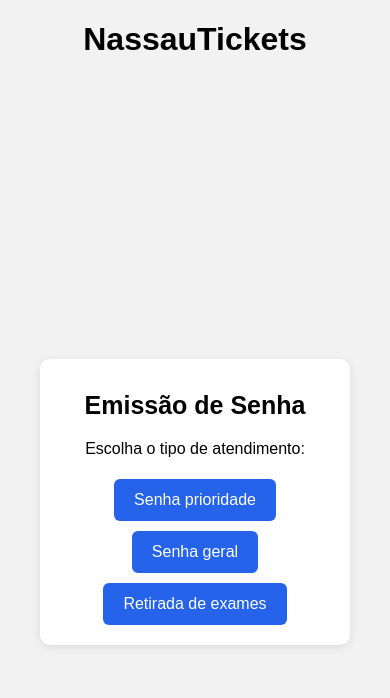
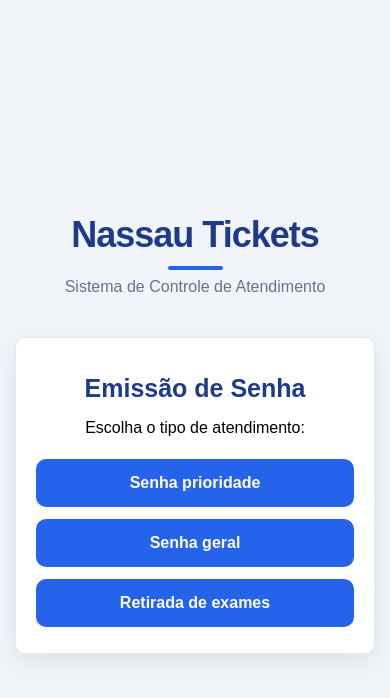
Before and after one commit to gjd-oliveira/nassauTickets, a React app in the folder nassauTickets/frontend/: page / in a window 390 px wide. Shown: the top 698 px of the page. Built offline with nearby package versions, Linux system fonts and the light colour scheme; the HTML template or start-up script is replaced by a standard one.

Commit message:
Ajustando mais funcionalidades e trazando uma repaginada no visual, ainda que pequena.

```diff
--- a/nassauTickets/frontend/src/App.jsx
+++ b/nassauTickets/frontend/src/App.jsx
@@ -1,12 +1,10 @@
 
-import EmissaoSenha from './pages/EmissaoSenha.jsx';
+import EmissaoSenha from './pages/Emissaosenha.jsx';
 
 
 function App() {
   return (
     <div>
-      <h1>NassauTickets</h1>
-
       <EmissaoSenha />
     </div>
   );
--- a/nassauTickets/frontend/src/components/Botao.jsx
+++ b/nassauTickets/frontend/src/components/Botao.jsx
@@ -11,7 +11,7 @@ function Botao(props) {
    }
 
     return (
-        <button className={props.classe || "botao"} onClick={clicar}>
+        <button className={props.classe || "botao"} onClick={clicar} disabled={props.desabilitado}>
             {props.texto}
         </button>
     );
--- a/nassauTickets/frontend/src/pages/EmissaoSenha.jsx
+++ b/nassauTickets/frontend/src/pages/EmissaoSenha.jsx
@@ -2,22 +2,45 @@
 
 import {useState} from 'react';
 import Botao from '../components/Botao.jsx';
+import {solicitarEmissaoSenha} from '../services/senhasService.js';
 
 function EmissaoSenha() {
    const [tipoSelecionado, setTipoSelecionado] = useState('');
    const [senha, setSenha] = useState('');
+   const [carregando, setCarregando] = useState(false);
 
    function selecionarTipo(tipo) {
         setTipoSelecionado(tipo);
         setSenha('');
     }
 
-   function emitirSenha () {
-    setSenha(tipoSelecionado + '001');
+   async function emitirSenha () {
+        setCarregando(true);
+
+        try {
+        const resultado= await solicitarEmissaoSenha(tipoSelecionado);
+
+        setSenha(resultado.numero);
+
+        } catch (erro) {
+            console.error('Erro ao emitir a senha:', erro);
+            alert('Não foi possível emitir a sua senha. Por favor, tente novamente.');
+
+        } finally {
+
+        setCarregando(false);
+    }
+
    }
 
    return (
-        <div className= "emissão-senha">
+        <main className= "pagina-emissao">
+
+            <header className="cabecalho">
+                <h1>Nassau Tickets</h1>
+                <p>Sistema de Controle de Atendimento</p>
+            </header>
+
             <div className="cartao-emissao">
             <h1 className= "titulo-emissao"> Emissão de Senha </h1>
 
@@ -50,19 +73,23 @@ function EmissaoSenha() {
 
            {tipoSelecionado !== '' && (
             <Botao
-            texto= "Emitir senha"
+            texto= {carregando ? "Emitindo..." : "Emitir senha"}
             aoClicar={emitirSenha}
             classe= "botao-emitir"
+            desabilitado={carregando}
             />
            )}
 
            {senha !== '' && (
-            <p>Sua senha é: {senha}</p>
+            <div className="senha-gerada">
+            <p>Sua senha é: </p>
+            <h2>{senha}</h2>
+            </div>
            )}
 
 
             </div>
-            </div>
+        </main>
     );
 }
 
--- /dev/null
+++ b/nassauTickets/frontend/src/services/senhasService.js
@@ -0,0 +1,13 @@
+// Adicionando função para solicitar emissão de senha.
+
+export async function solicitarEmissaoSenha (tipo) {
+    return new Promise((resolve) => {
+        setTimeout(() => {
+            resolve({
+                numero: `${tipo}001`,
+                tipo: tipo,
+                status: 'EMITIDA'
+            });
+        }, 1000);
+    });
+}
--- a/nassauTickets/frontend/src/styles/global.css
+++ b/nassauTickets/frontend/src/styles/global.css
@@ -22,8 +22,10 @@ h1 {
 }
 
 .titulo-emissao {
-  font-size: 32px;
-  margin-bottom: 20px;
+  font-size: 30px;
+  font-weight: 700;
+  color: #1e3a8a;
+  margin-bottom: 15px;
 }
 
 .botao {
@@ -39,38 +41,46 @@ h1 {
   border-radius: 10px;
   box-shadow: 0 2px 10px rgba(0, 0, 0, 0.1);
   width: 100%;
-  max-width: 500%;
+  max-width: 500px;
+  text-align: center;
+  box-shadow: 0 8px 25px rgba(0, 0, 0, 0.08);
+  border: 1px solid #e2e8f0;
 }
 
 .botao-atendimento {
   background-color: #2563eb;
   color: white;
   border: none;
-  border-radius: 6px;
-  padding: 12px 20px;
-  margin: 5px;
+  border-radius: 10px;
+  padding: 15px 25px;
+  margin: 8px;
   font-size: 16px;
+  font-weight: 600;
   cursor: pointer;
+  transition: background-color 0.2s, transform 0.2s;
 }
 
 .botao-atendimento:hover {
   background-color: #1d4ed8;
+  transform: translateY(-2px);
 }
 
 .botao-emitir {
   background-color: #16a34a;
   color: white;
   border: none;
-  border-radius: 6px;
-  padding: 14px 25px;
-  margin: 15px;
+  border-radius: 10px;
+  padding: 15px 30px;
+  margin-top: 20px;
   font-size: 17px;
-  font-weight: bold;
+  font-weight: 700;
   cursor: pointer;
+  transition: background-color 0.2s, transform 0.2s;
 }
 
 .botao-emitir:hover {
   background-color: #15803d;
+  transform: translateY(-2px);
 }
 
 @media (max-width: 600px) {
@@ -82,3 +92,100 @@ h1 {
     font-size: 25px;
   }
 }
+
+.pagina-emissao {
+  min-height: 100vh;
+  display:flex;
+  flex-direction: column;
+  justify-content: center;
+  align-items: center;
+  gap: 20px;
+  background-color: #f1f5f9;
+  padding: 30px;
+}
+
+.cabecalho {
+  width: 100%;
+  max-width: 500px;
+  text-align: center;
+  margin-bottom: 5px;
+}
+
+.cabecalho h1 {
+  color: #1e3a8a;
+  font-size: 36px;
+  font-weight: 800;
+  letter-spacing: -1px;
+  margin-bottom: 8px;
+}
+
+.cabecalho h1::after {
+  content:"";
+  display:block;
+  width: 55px;
+  height: 4px;
+  background-color: #2563eb;
+  border-radius: 10px;
+  margin: 10px auto 0;
+}
+
+.cabecalho p {
+  color: #64748b;
+  font-size: 16px;
+  margin-top: 0px;
+}
+
+.senha-gerada {
+  background-color: #eff6ff;
+  border: 2px solid #bfdbfe;
+  border-radius: 12px;
+  padding: 20px;
+  margin-top: 25px;
+}
+
+.senha-gerada p {
+  color: #475569;
+  font-size: 16px;
+  margin-bottom: 8px;
+}
+
+.senha-gerada h2 {
+  color: #1d4ed8;
+  font-size: 36px;
+  font-weight: 700;
+  margin: 0;
+}
+
+@media (max-width: 600px) {
+  .pagina-emissao {
+    padding: 15px;
+  }
+
+  .cartao-emissao {
+    padding: 20px;
+  }
+
+  .titulo-emissao{
+    font-size: 25px;
+  }
+
+  .botao-atendimento {
+    width: 100%;
+    margin: 6px 0;
+  }
+
+  .botao-emitir {
+    width: 100%;
+  }
+
+  .botao-emitir h2 {
+    font-size: 30px;
+  }
+}
+
+.botao-emitir:disabled {
+  background-color: #94a3b8;
+  cursor: not-allowed;
+  transform: none;
+  opacity: 0.8;
+}
```
